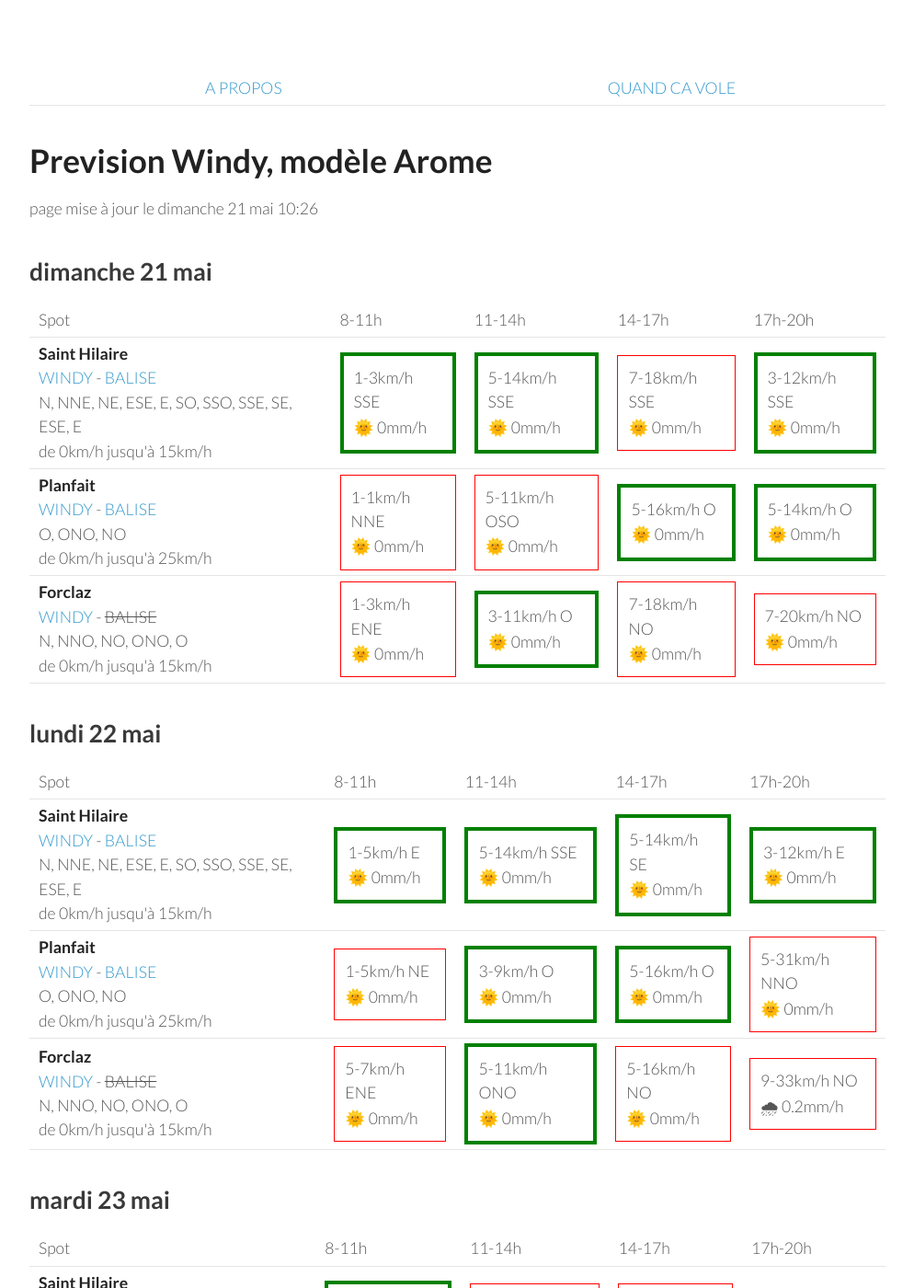
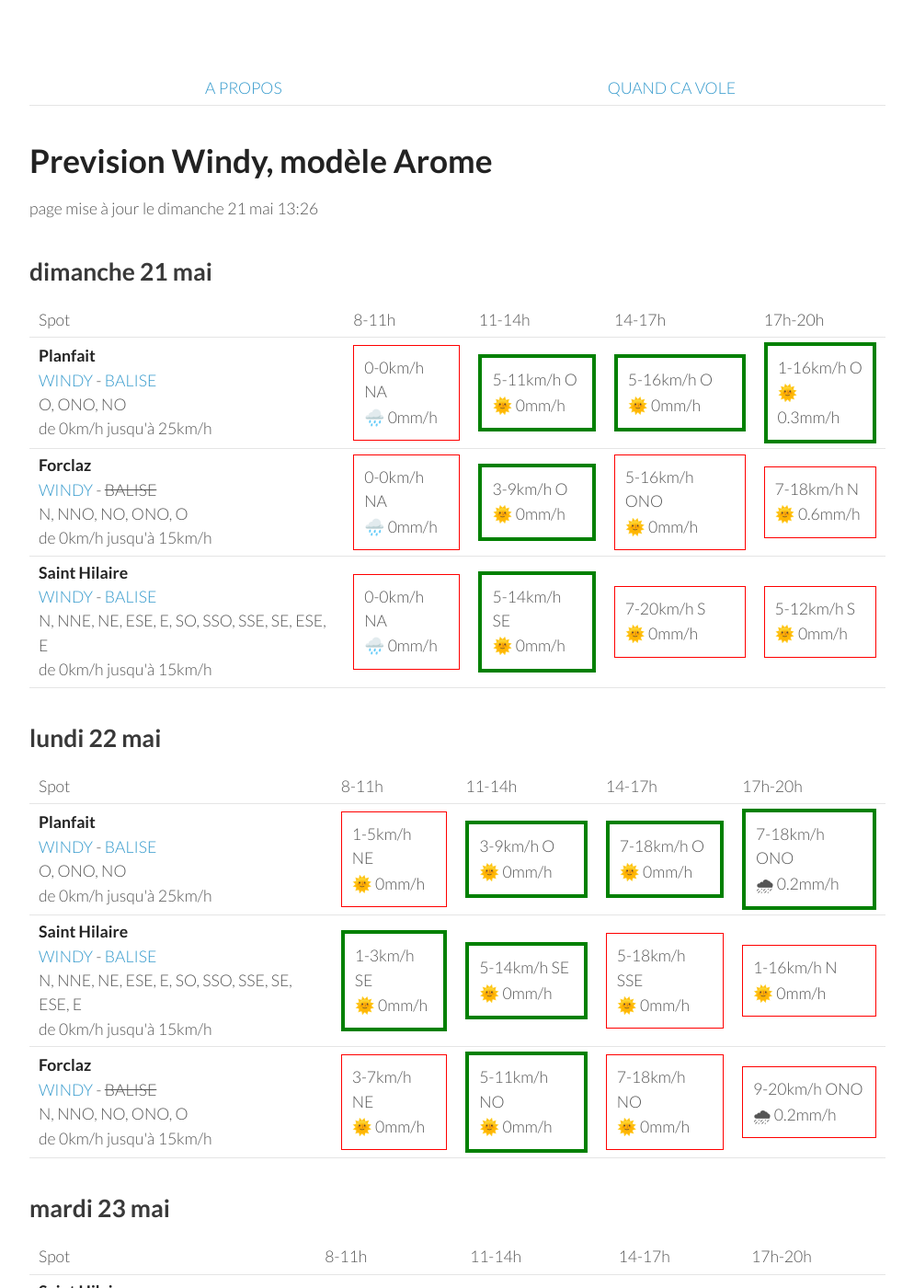
Before and after one commit to parapente-dans-le-nord/parapente-dans-le-nord.github.io, a Jekyll site: the page built from alpes_nord.markdown, in a window 1280 px wide and 1400 px high. Shown: the whole window at 92% size, without its empty margins (26-1020 px from the left). Built offline with Jekyll 4.4.1, drawn with Linux system fonts in a browser that asks for light colours.

Commit message:
update index.markdown

```diff
--- a/alpes_nord.markdown
+++ b/alpes_nord.markdown
@@ -7,7 +7,7 @@ title:  "Tous les spots"
 {: .links}
 
 # Prevision Windy, modèle Arome
-page mise à jour le dimanche 21 mai 10:26
+page mise à jour le dimanche 21 mai 13:26
 
 ## dimanche 21 mai
 
@@ -22,33 +22,30 @@ page mise à jour le dimanche 21 mai 10:26
       <td>17h-20h</td>
     </tr>
 <tr>
-        <td><strong>Saint Hilaire</strong><br><a href="https://windy.com/45.307/5.888?45.087,5.889,9,m:eUFagkX">WINDY</a> - <span class=""><a href="http://www.balisemeteo.com/balise.php?idBalise=61">BALISE</a> </span><br> <span class="vent-favorable">N, NNE, NE, ESE, E, SO, SSO, SSE, SE, ESE, E</span><br><span class="force-vent">de 0km/h jusqu'à 15km/h</span> </td>
-
-            <td><div class="flyable"><p>1-3km/h SSE</p><p>🌞 0mm/h</p></div></td>
-            <td><div class="flyable"><p>5-14km/h SSE</p><p>🌞 0mm/h</p></div></td>
-            <td><div class="not-flyable"><p>7-18km/h SSE</p><p>🌞 0mm/h</p></div></td>
-            <td><div class="flyable"><p>3-12km/h SSE</p><p>🌞 0mm/h</p></div></td>
-
-
-    </tr>
-<tr>
         <td><strong>Planfait</strong><br><a href="https://windy.com/45.853/6.223?45.415,6.223,8">WINDY</a> - <span class=""><a href="https://www.openwindmap.org/PP496">BALISE</a> </span><br> <span class="vent-favorable">O, ONO, NO</span><br><span class="force-vent">de 0km/h jusqu'à 25km/h</span> </td>
 
-            <td><div class="not-flyable"><p>1-1km/h NNE</p><p>🌞 0mm/h</p></div></td>
-            <td><div class="not-flyable"><p>5-11km/h OSO</p><p>🌞 0mm/h</p></div></td>
+            <td><div class="not-flyable"><p>0-0km/h NA</p><p>🌧️ 0mm/h</p></div></td>
+            <td><div class="flyable"><p>5-11km/h O</p><p>🌞 0mm/h</p></div></td>
             <td><div class="flyable"><p>5-16km/h O</p><p>🌞 0mm/h</p></div></td>
-            <td><div class="flyable"><p>5-14km/h O</p><p>🌞 0mm/h</p></div></td>
-
+            <td><div class="flyable"><p>1-16km/h O</p><p>🌞 0.3mm/h</p></div></td>
 
     </tr>
 <tr>
         <td><strong>Forclaz</strong><br><a href="https://windy.com/45.814/6.247?45.375,6.246,8,m:eVwaglz">WINDY</a> - <span class="no-balise"> BALISE </span><br> <span class="vent-favorable">N, NNO, NO, ONO, O</span><br><span class="force-vent">de 0km/h jusqu'à 15km/h</span> </td>
 
-            <td><div class="not-flyable"><p>1-3km/h ENE</p><p>🌞 0mm/h</p></div></td>
-            <td><div class="flyable"><p>3-11km/h O</p><p>🌞 0mm/h</p></div></td>
-            <td><div class="not-flyable"><p>7-18km/h NO</p><p>🌞 0mm/h</p></div></td>
-            <td><div class="not-flyable"><p>7-20km/h NO</p><p>🌞 0mm/h</p></div></td>
+            <td><div class="not-flyable"><p>0-0km/h NA</p><p>🌧️ 0mm/h</p></div></td>
+            <td><div class="flyable"><p>3-9km/h O</p><p>🌞 0mm/h</p></div></td>
+            <td><div class="not-flyable"><p>5-16km/h ONO</p><p>🌞 0mm/h</p></div></td>
+            <td><div class="not-flyable"><p>7-18km/h N</p><p>🌞 0.6mm/h</p></div></td>
 
+    </tr>
+<tr>
+        <td><strong>Saint Hilaire</strong><br><a href="https://windy.com/45.307/5.888?45.087,5.889,9,m:eUFagkX">WINDY</a> - <span class=""><a href="http://www.balisemeteo.com/balise.php?idBalise=61">BALISE</a> </span><br> <span class="vent-favorable">N, NNE, NE, ESE, E, SO, SSO, SSE, SE, ESE, E</span><br><span class="force-vent">de 0km/h jusqu'à 15km/h</span> </td>
+
+            <td><div class="not-flyable"><p>0-0km/h NA</p><p>🌧️ 0mm/h</p></div></td>
+            <td><div class="flyable"><p>5-14km/h SE</p><p>🌞 0mm/h</p></div></td>
+            <td><div class="not-flyable"><p>7-20km/h S</p><p>🌞 0mm/h</p></div></td>
+            <td><div class="not-flyable"><p>5-12km/h S</p><p>🌞 0mm/h</p></div></td>
 
     </tr>
 
@@ -68,32 +65,32 @@ page mise à jour le dimanche 21 mai 10:26
       <td>17h-20h</td>
     </tr>
 <tr>
-        <td><strong>Saint Hilaire</strong><br><a href="https://windy.com/45.307/5.888?45.087,5.889,9,m:eUFagkX">WINDY</a> - <span class=""><a href="http://www.balisemeteo.com/balise.php?idBalise=61">BALISE</a> </span><br> <span class="vent-favorable">N, NNE, NE, ESE, E, SO, SSO, SSE, SE, ESE, E</span><br><span class="force-vent">de 0km/h jusqu'à 15km/h</span> </td>
+        <td><strong>Planfait</strong><br><a href="https://windy.com/45.853/6.223?45.415,6.223,8">WINDY</a> - <span class=""><a href="https://www.openwindmap.org/PP496">BALISE</a> </span><br> <span class="vent-favorable">O, ONO, NO</span><br><span class="force-vent">de 0km/h jusqu'à 25km/h</span> </td>
 
-            <td><div class="flyable"><p>1-5km/h E</p><p>🌞 0mm/h</p></div></td>
-            <td><div class="flyable"><p>5-14km/h SSE</p><p>🌞 0mm/h</p></div></td>
-            <td><div class="flyable"><p>5-14km/h SE</p><p>🌞 0mm/h</p></div></td>
-            <td><div class="flyable"><p>3-12km/h E</p><p>🌞 0mm/h</p></div></td>
+            <td><div class="not-flyable"><p>1-5km/h NE</p><p>🌞 0mm/h</p></div></td>
+            <td><div class="flyable"><p>3-9km/h O</p><p>🌞 0mm/h</p></div></td>
+            <td><div class="flyable"><p>7-18km/h O</p><p>🌞 0mm/h</p></div></td>
+            <td><div class="flyable"><p>7-18km/h ONO</p><p>🌧 0.2mm/h</p></div></td>
 
 
     </tr>
 <tr>
-        <td><strong>Planfait</strong><br><a href="https://windy.com/45.853/6.223?45.415,6.223,8">WINDY</a> - <span class=""><a href="https://www.openwindmap.org/PP496">BALISE</a> </span><br> <span class="vent-favorable">O, ONO, NO</span><br><span class="force-vent">de 0km/h jusqu'à 25km/h</span> </td>
+        <td><strong>Saint Hilaire</strong><br><a href="https://windy.com/45.307/5.888?45.087,5.889,9,m:eUFagkX">WINDY</a> - <span class=""><a href="http://www.balisemeteo.com/balise.php?idBalise=61">BALISE</a> </span><br> <span class="vent-favorable">N, NNE, NE, ESE, E, SO, SSO, SSE, SE, ESE, E</span><br><span class="force-vent">de 0km/h jusqu'à 15km/h</span> </td>
 
-            <td><div class="not-flyable"><p>1-5km/h NE</p><p>🌞 0mm/h</p></div></td>
-            <td><div class="flyable"><p>3-9km/h O</p><p>🌞 0mm/h</p></div></td>
-            <td><div class="flyable"><p>5-16km/h O</p><p>🌞 0mm/h</p></div></td>
-            <td><div class="not-flyable"><p>5-31km/h NNO</p><p>🌞 0mm/h</p></div></td>
+            <td><div class="flyable"><p>1-3km/h SE</p><p>🌞 0mm/h</p></div></td>
+            <td><div class="flyable"><p>5-14km/h SE</p><p>🌞 0mm/h</p></div></td>
+            <td><div class="not-flyable"><p>5-18km/h SSE</p><p>🌞 0mm/h</p></div></td>
+            <td><div class="not-flyable"><p>1-16km/h N</p><p>🌞 0mm/h</p></div></td>
 
 
     </tr>
 <tr>
         <td><strong>Forclaz</strong><br><a href="https://windy.com/45.814/6.247?45.375,6.246,8,m:eVwaglz">WINDY</a> - <span class="no-balise"> BALISE </span><br> <span class="vent-favorable">N, NNO, NO, ONO, O</span><br><span class="force-vent">de 0km/h jusqu'à 15km/h</span> </td>
 
-            <td><div class="not-flyable"><p>5-7km/h ENE</p><p>🌞 0mm/h</p></div></td>
-            <td><div class="flyable"><p>5-11km/h ONO</p><p>🌞 0mm/h</p></div></td>
-            <td><div class="not-flyable"><p>5-16km/h NO</p><p>🌞 0mm/h</p></div></td>
-            <td><div class="not-flyable"><p>9-33km/h NO</p><p>🌧 0.2mm/h</p></div></td>
+            <td><div class="not-flyable"><p>3-7km/h NE</p><p>🌞 0mm/h</p></div></td>
+            <td><div class="flyable"><p>5-11km/h NO</p><p>🌞 0mm/h</p></div></td>
+            <td><div class="not-flyable"><p>7-18km/h NO</p><p>🌞 0mm/h</p></div></td>
+            <td><div class="not-flyable"><p>9-20km/h ONO</p><p>🌧 0.2mm/h</p></div></td>
 
 
     </tr>
```
